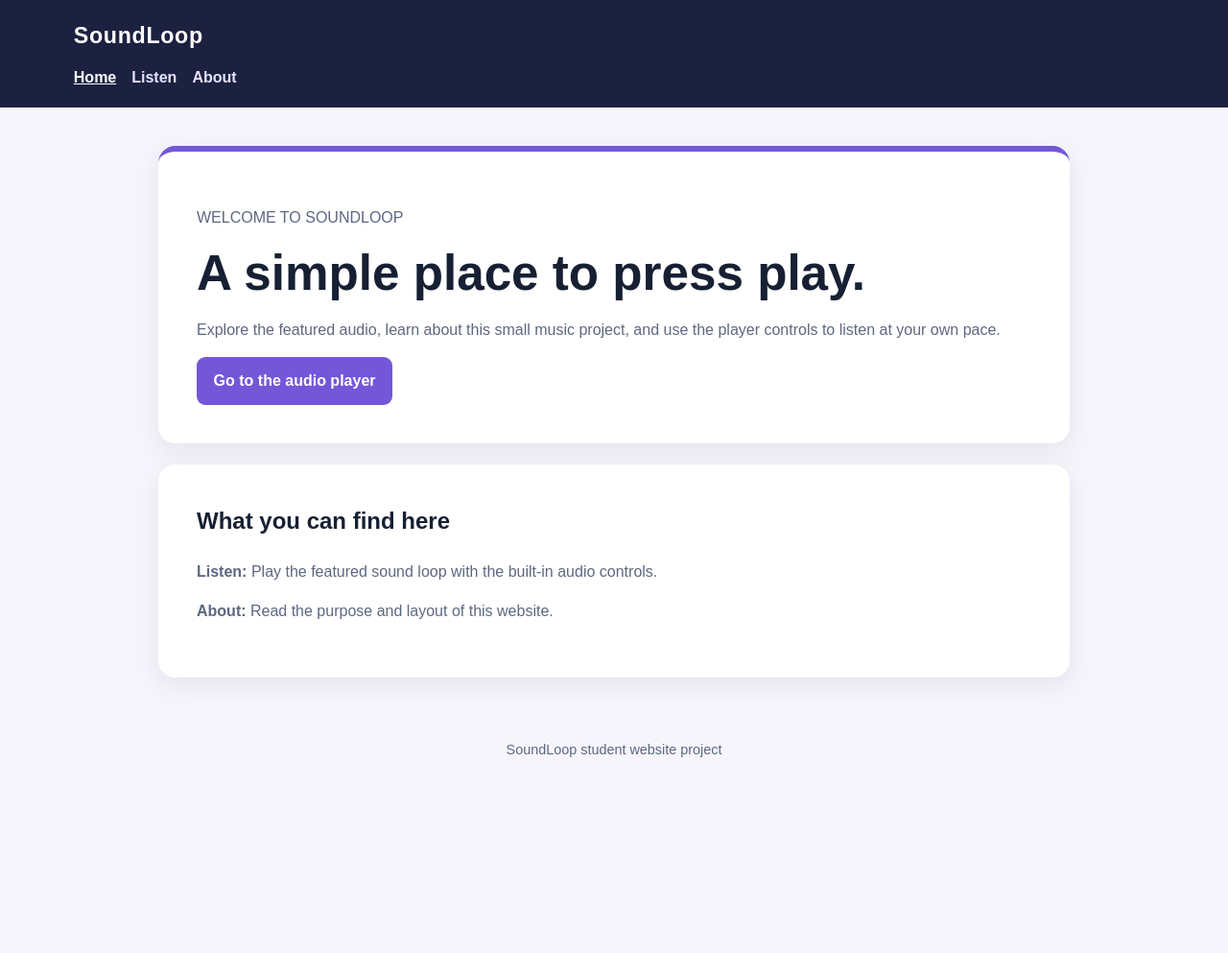
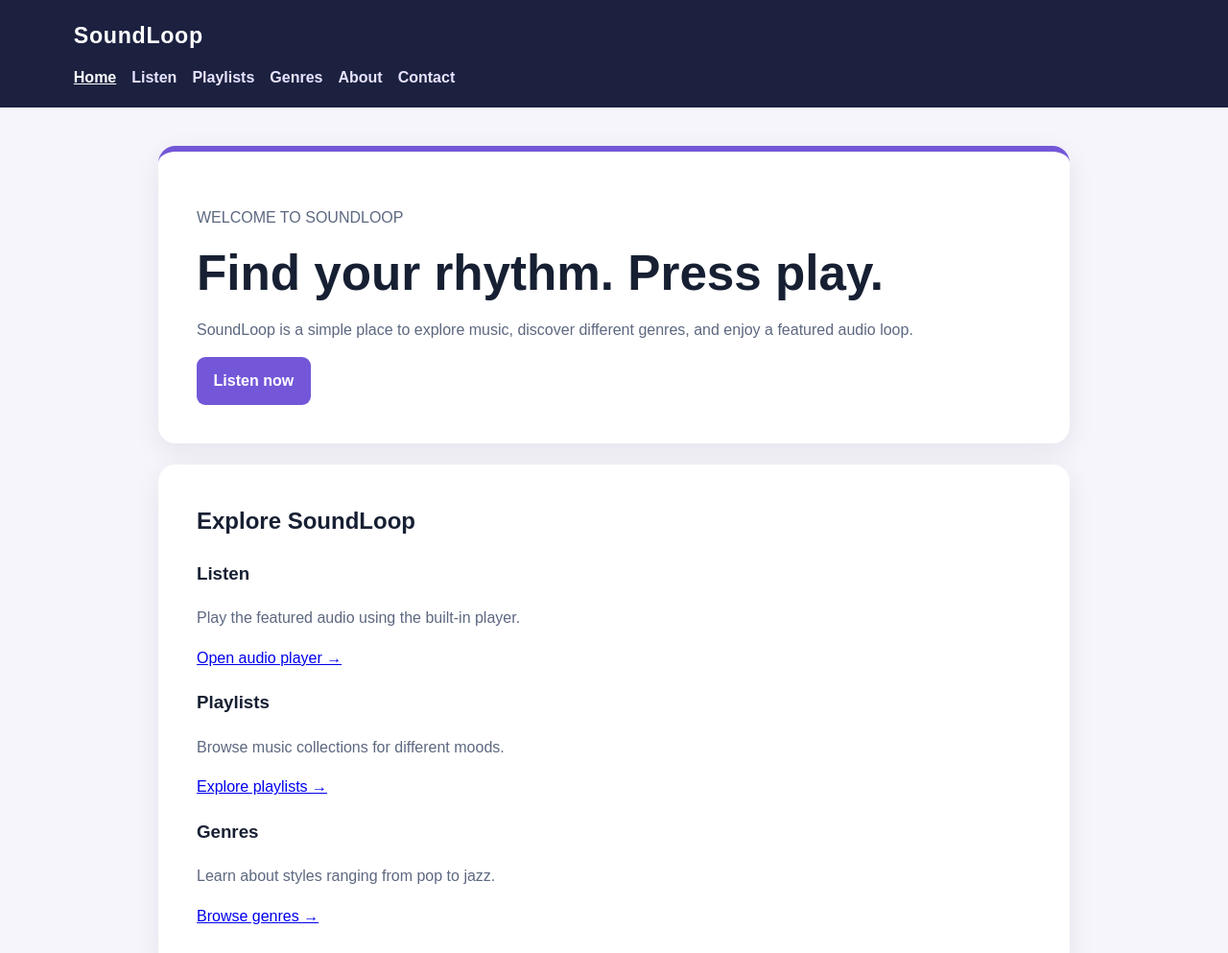
Before and after one commit to mjust5471-cyber/soundloop-website, a plain HTML site: page index.html in a window 1280 px wide. Shown: the top 993 px of the page at 96% size. Before the commit the page ends 817 px from the top, so only its background shows below. Drawn offline with Linux system fonts and the light colour scheme.

Commit message:
Expand SoundLoop website navigation and page content

```diff
--- a/index.html
+++ b/index.html
@@ -3,6 +3,7 @@
 <head>
   <meta charset="UTF-8">
   <meta name="viewport" content="width=device-width, initial-scale=1.0">
+  <meta name="description" content="Home - SoundLoop music website">
   <title>Home | SoundLoop</title>
   <link rel="stylesheet" href="styles.css">
 </head>
@@ -12,22 +13,26 @@
     <nav aria-label="Main navigation">
       <a href="index.html" aria-current="page">Home</a>
       <a href="listen.html">Listen</a>
+      <a href="playlists.html">Playlists</a>
+      <a href="genres.html">Genres</a>
       <a href="about.html">About</a>
+      <a href="contact.html">Contact</a>
     </nav>
   </header>
-  <main>
-    <section class="hero">
+  <main><section class="hero">
       <p>WELCOME TO SOUNDLOOP</p>
-      <h1>A simple place to press play.</h1>
-      <p>Explore the featured audio, learn about this small music project, and use the player controls to listen at your own pace.</p>
-      <a class="button" href="listen.html">Go to the audio player</a>
+      <h1>Find your rhythm. Press play.</h1>
+      <p>SoundLoop is a simple place to explore music, discover different genres, and enjoy a featured audio loop.</p>
+      <a class="button" href="listen.html">Listen now</a>
     </section>
     <section class="panel" style="margin-top:1.4rem">
-      <h2>What you can find here</h2>
-      <p><strong>Listen:</strong> Play the featured sound loop with the built-in audio controls.</p>
-      <p><strong>About:</strong> Read the purpose and layout of this website.</p>
-    </section>
-  </main>
+      <h2>Explore SoundLoop</h2>
+      <div class="cards">
+        <article class="mini-card"><h3>Listen</h3><p>Play the featured audio using the built-in player.</p><a href="listen.html">Open audio player →</a></article>
+        <article class="mini-card"><h3>Playlists</h3><p>Browse music collections for different moods.</p><a href="playlists.html">Explore playlists →</a></article>
+        <article class="mini-card"><h3>Genres</h3><p>Learn about styles ranging from pop to jazz.</p><a href="genres.html">Browse genres →</a></article>
+      </div>
+    </section></main>
   <footer>SoundLoop student website project</footer>
 </body>
 </html>
```
